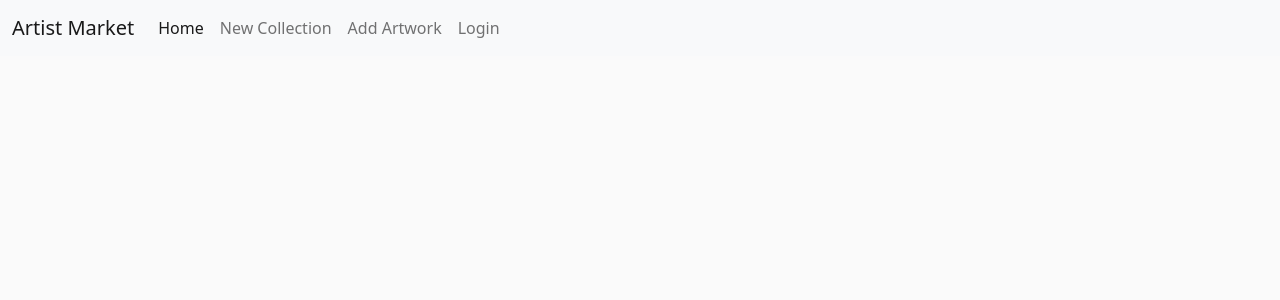
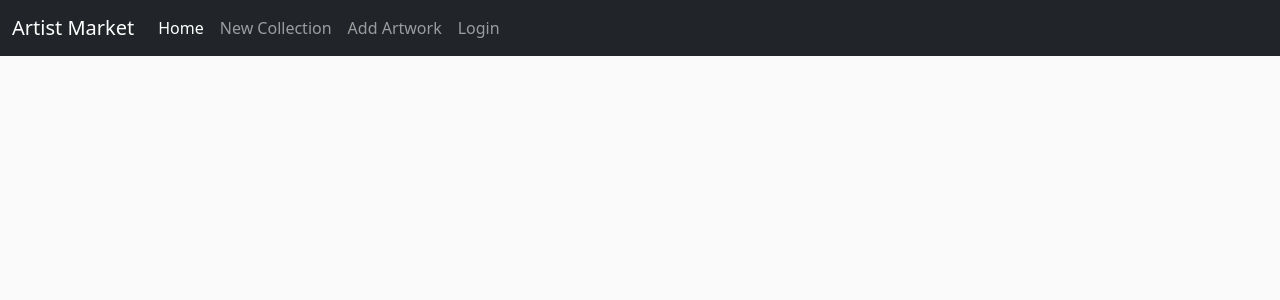
Before and after one commit to AdamPloof/cos_sandbox, a Django app: page / in a window 1280 px wide. Shown: the top 300 px of the page. Run offline with Django 3.2, Linux system fonts and the light colour scheme; style sheets or scripts are compiled from the project's sources; parts of the project's set-up code (start-up, migrations or seed data) failed here and were passed over; some libraries are stand-ins or nearby versions.

Commit message:
added react-router, changed navbar color

```diff
--- a/CoSSandbox/frontend/package.json
+++ b/CoSSandbox/frontend/package.json
@@ -27,6 +27,7 @@
     "core-js": "^3.16.1",
     "react": "^17.0.2",
     "react-dom": "^17.0.2",
+    "react-router-dom": "^5.2.0",
     "regenerator-runtime": "^0.13.9"
   }
 }
--- a/CoSSandbox/templates/nav.html
+++ b/CoSSandbox/templates/nav.html
@@ -1,4 +1,4 @@
-<nav class="navbar navbar-expand-lg navbar-light bg-light">
+<nav class="navbar navbar-expand-lg navbar-dark bg-dark">
     <div class="container-fluid">
         <a class="navbar-brand" href="#">Artist Market</a>
         <button class="navbar-toggler" type="button" data-bs-toggle="collapse" data-bs-target="#navbarNavAltMarkup" aria-controls="navbarNavAltMarkup" aria-expanded="false" aria-label="Toggle navigation">
```
Also changed, not shown: CoSSandbox/frontend/assets/js/ArtistMarket.jsx (+13 -4 lines), CoSSandbox/frontend/package-lock.json.
